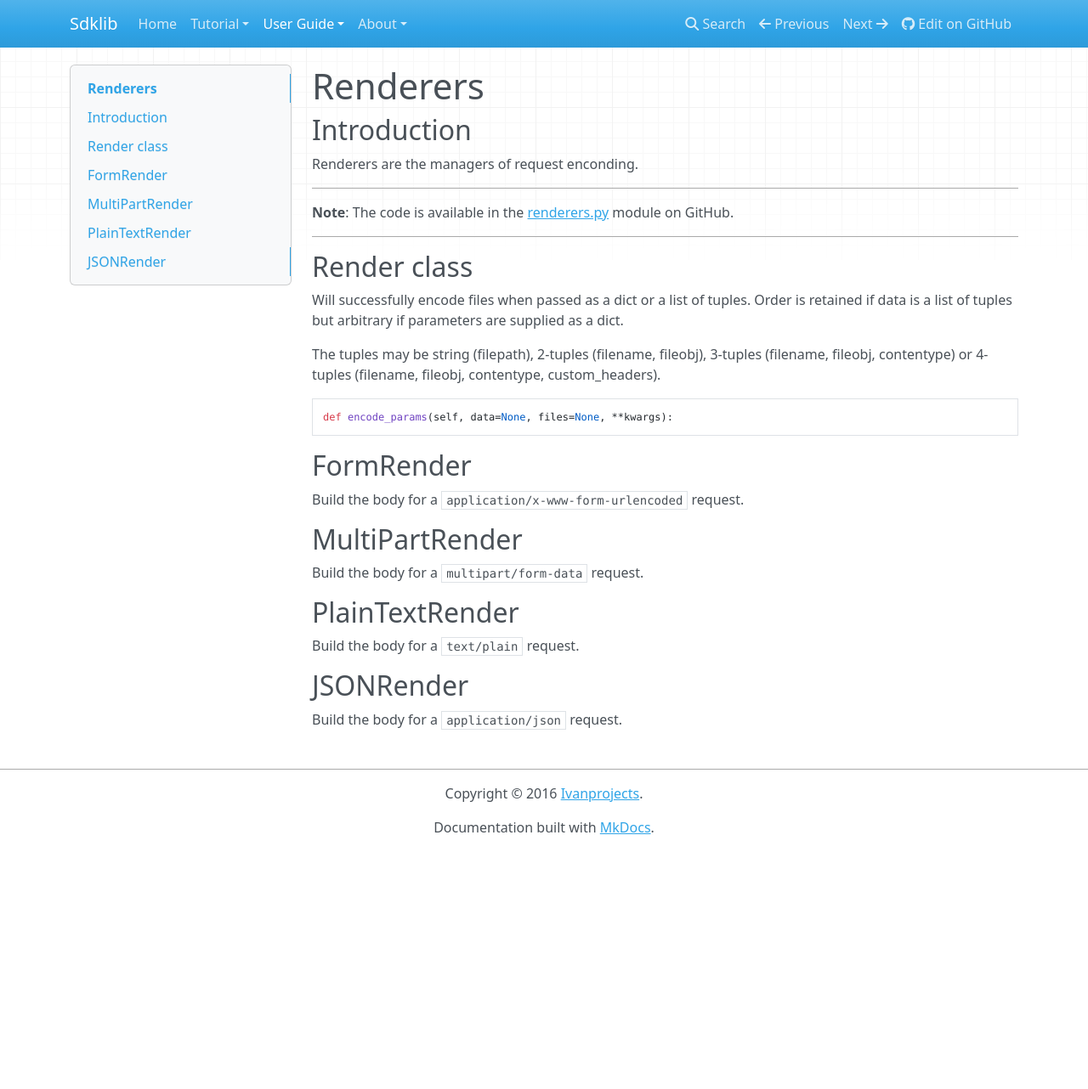
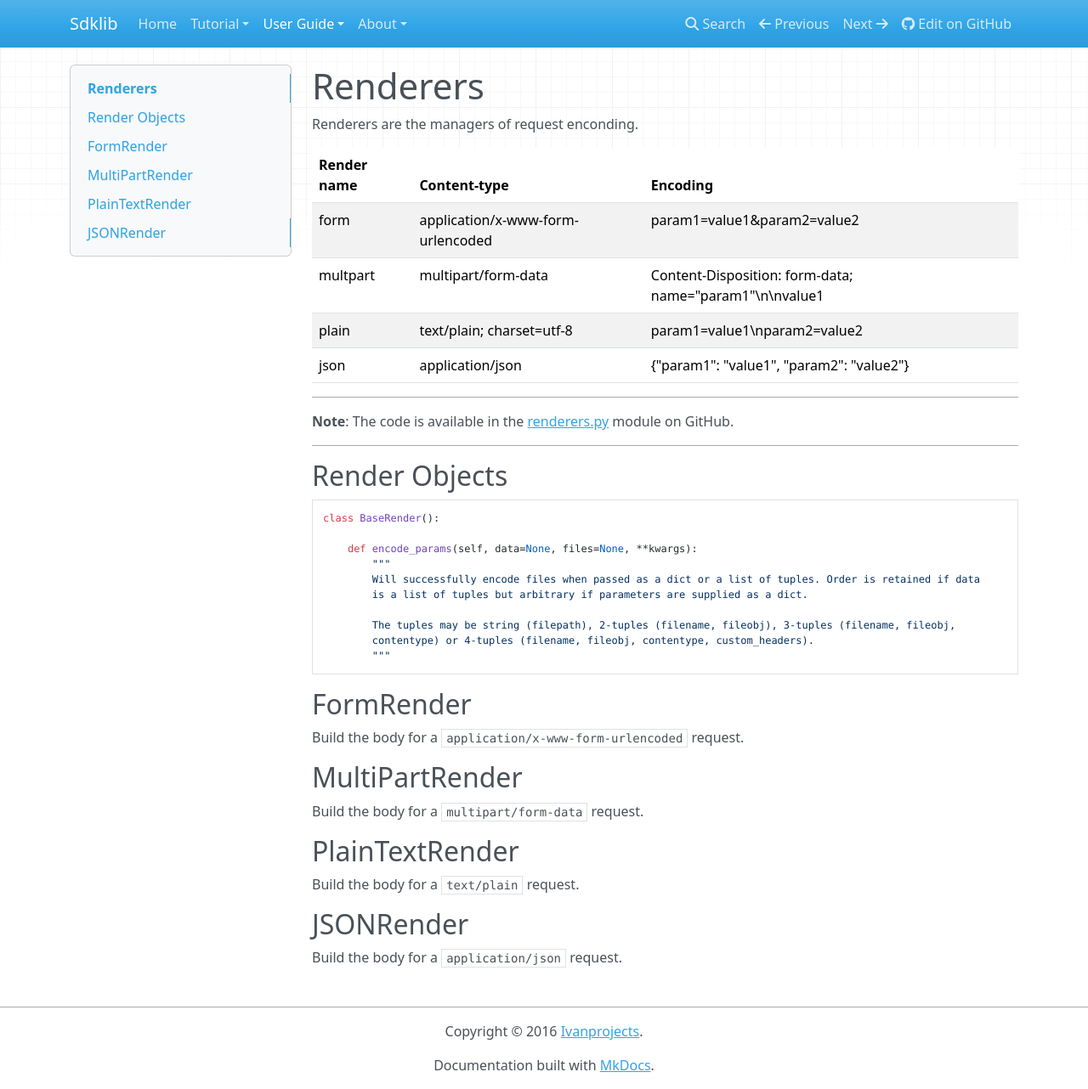
Before and after one commit to ivanprjcts/sdklib, an MkDocs documentation site: the page built from docs/user-guide/renderers.md, in a window 1280 px wide and 1282 px high. Shown: the whole window at 85% size. Built offline with MkDocs 1.6.1, drawn with Linux system fonts in a browser that asks for light colours; nearby versions of some CDN libraries; old or Windows-style settings are respelled for this version of MkDocs.

Commit message:
improve docs

````diff
--- a/docs/user-guide/renderers.md
+++ b/docs/user-guide/renderers.md
@@ -1,28 +1,34 @@
 # Renderers
-
-## Introduction
 
 Renderers are the managers of request enconding.
 
+Render name | Content-type | Encoding
+--- | --- | ---
+form | application/x-www-form-urlencoded | param1=value1&param2=value2
+multpart | multipart/form-data | Content-Disposition: form-data; name="param1"\n\nvalue1
+plain | text/plain; charset=utf-8 | param1=value1\nparam2=value2
+json | application/json | {"param1": "value1", "param2": "value2"}
+
 ---
 
-**Note**: The code is available in the [renderers.py](https://github.com/ivanprjcts/sdklib/blob/v1.0/sdklib/http/renderers.py) module on GitHub.
+**Note**: The code is available in the [renderers.py](https://github.com/ivanprjcts/sdklib/tree/master/sdklib/http/renderers.py) module on GitHub.
 
 ---
 
 
-## Render class
-
-Will successfully encode files when passed as a dict or a list of tuples. Order is retained if data is a list of tuples
-but arbitrary if parameters are supplied as a dict.
-
-The tuples may be string (filepath), 2-tuples (filename, fileobj), 3-tuples (filename, fileobj, contentype) or 4-tuples
-(filename, fileobj, contentype, custom_headers).
+## Render Objects
 
 
-```python
-def encode_params(self, data=None, files=None, **kwargs):
-```
+    class BaseRender():
+
+        def encode_params(self, data=None, files=None, **kwargs):
+            """
+            Will successfully encode files when passed as a dict or a list of tuples. Order is retained if data
+            is a list of tuples but arbitrary if parameters are supplied as a dict.
+
+            The tuples may be string (filepath), 2-tuples (filename, fileobj), 3-tuples (filename, fileobj,
+            contentype) or 4-tuples (filename, fileobj, contentype, custom_headers).
+            """
 
 
 ## FormRender
````
Also changed, not shown: docs/about/license.md (+1 -1 lines), docs/index.md (+0 -4 lines), docs/user-guide/authentication.md (+17 -0 lines), docs/user-guide/https.md (+3 -0 lines), docs/user-guide/sessions.md (+25 -0 lines).
